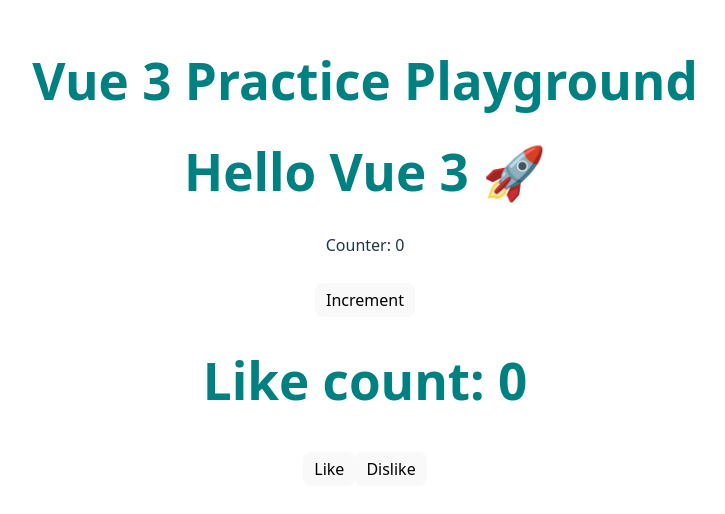
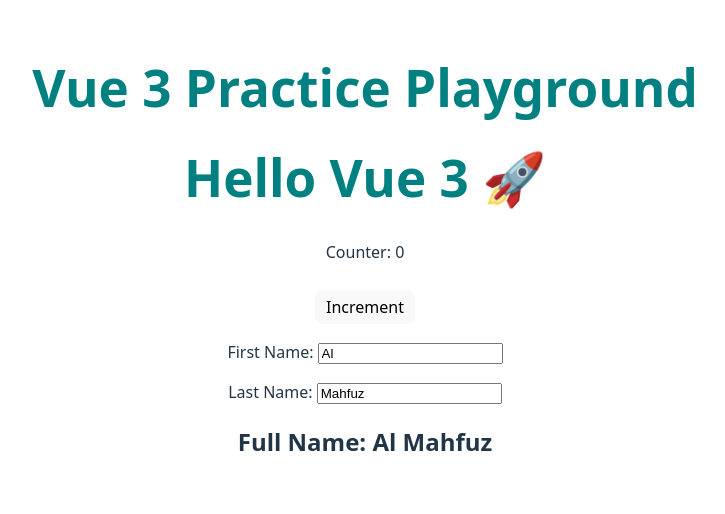
Before and after one commit to AlMahfuzKhanD/vue-3-practice, a Vue app: page / in a window 1280 px wide. Shown: the part 148-662 px from the top of the page, without its empty margins (275-1000 px from the left). Built offline with nearby package versions, Linux system fonts and the light colour scheme.

Commit message:
Computed done

```diff
--- a/src/App.vue
+++ b/src/App.vue
@@ -5,7 +5,8 @@
     <!-- Swap this line depending on what you want to test -->
     <Day1Counter />
     <!-- <Day1User /> -->
-    <Day1Practice />
+    <!-- <Day1Practice /> -->
+    <Day2Computed />
   </div>
 </template>
 
@@ -14,4 +15,5 @@
 import Day1Counter from './components/Day1Counter.vue'
 import Day1User from './components/Day1User.vue'
 import Day1Practice from './components/Day1Practice.vue'
+import Day2Computed from './components/Day2Computed.vue'
 </script>
--- /dev/null
+++ b/src/components/Day2Computed.vue
@@ -0,0 +1,14 @@
+<script setup>
+import { ref, computed } from 'vue'
+const firstName = ref('Al')
+const lastName = ref('Mahfuz')
+const fullName = computed(() => {
+    return firstName.value + ' ' + lastName.value
+})
+</script>
+
+<template>
+    <p>First Name: <input v-model="firstName" /></p>
+    <p>Last Name: <input v-model="lastName" /></p>
+    <h2>Full Name: {{ fullName }}</h2>
+</template>
```
